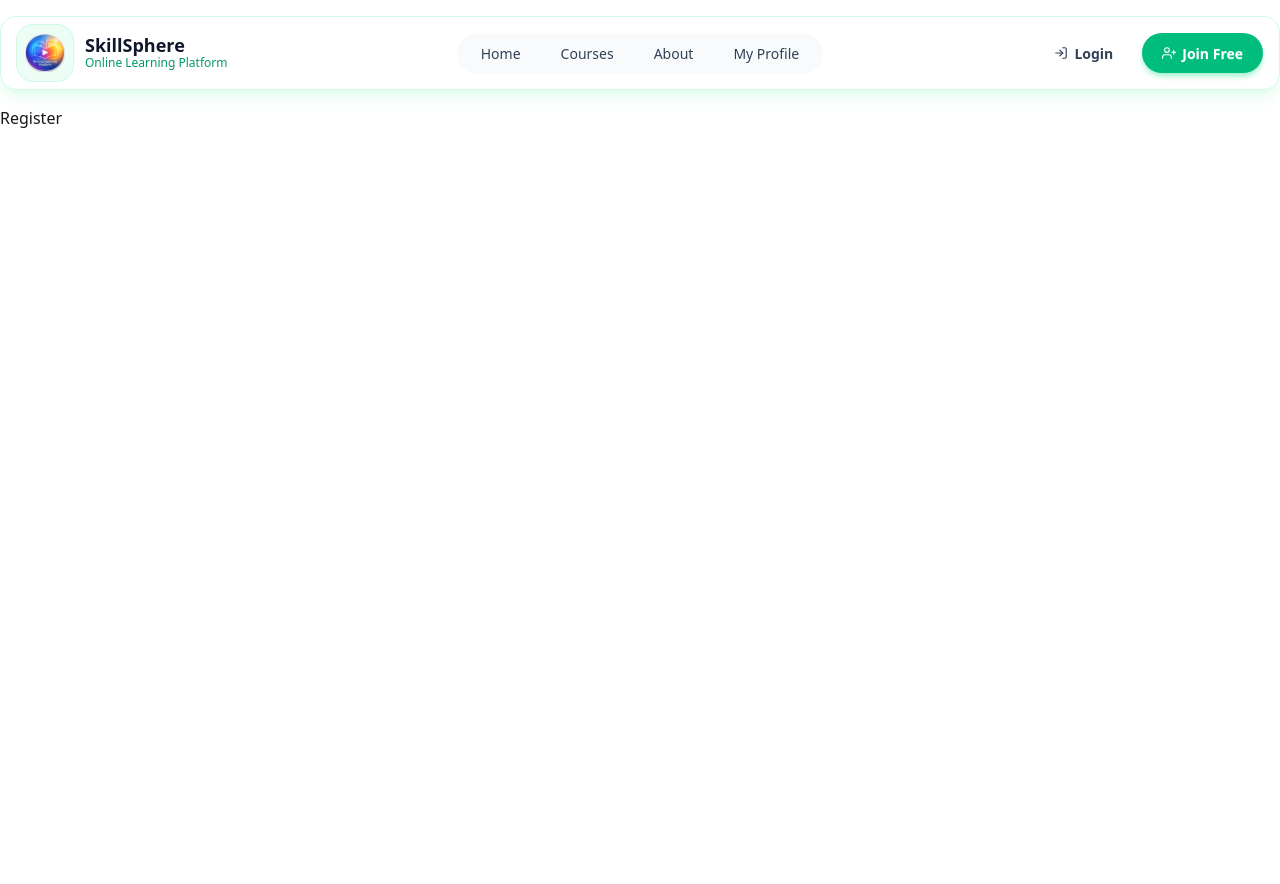
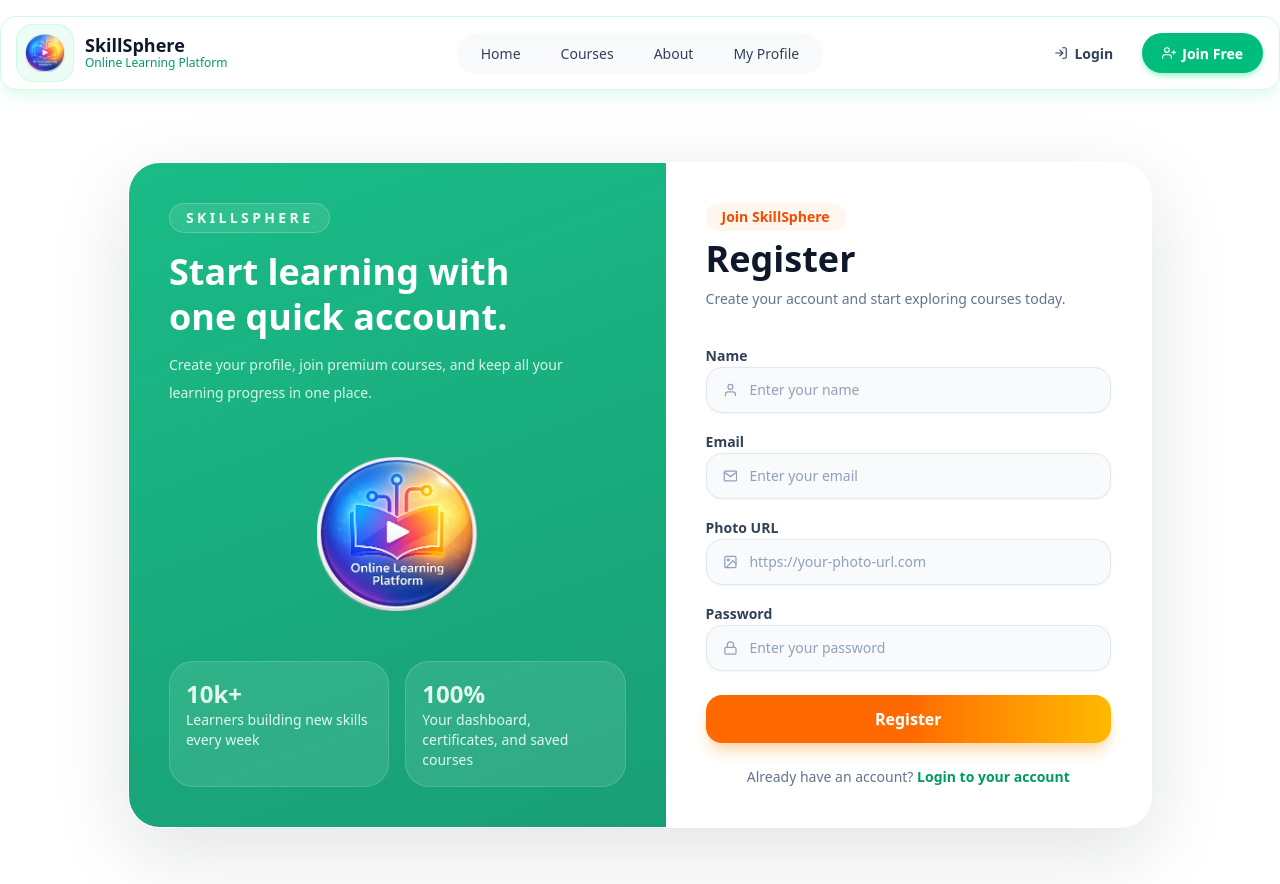
Before and after one commit to nafiz2024/Programming-Hero-Assignment-08, a Next.js app: page /register in a window 1280 px wide. Before the commit the page ends 800 px from the top, so only its background shows below. Built offline with nearby package versions, Linux system fonts and the light colour scheme.

Commit message:
Register Page Complete

```diff
--- a/src/app/(auth)/register/page.jsx
+++ b/src/app/(auth)/register/page.jsx
@@ -1,9 +1,127 @@
+import Image from "next/image";
+import Link from "next/link";
+import { FiImage, FiLock, FiMail, FiUser } from "react-icons/fi";
+import navLogo from "@/assets/NavLogo.png";
 
 const RegisterPage = () => {
     return (
-        <div>
-            Register
-        </div>
+        <section className="relative overflow-hidden px-4 py-14 sm:px-6 lg:px-8">
+            <div className="mx-auto flex min-h-[calc(100vh-220px)] max-w-5xl items-center justify-center">
+                <div className="grid w-full overflow-hidden rounded-[2rem] border border-white/70 bg-white/80 shadow-[0_24px_80px_rgba(15,23,42,0.12)] backdrop-blur xl:grid-cols-[1.05fr_0.95fr]">
+                    <div className="hidden bg-[linear-gradient(160deg,_rgba(16,185,129,0.96),_rgba(5,150,105,0.92))] p-10 text-white xl:flex xl:flex-col xl:justify-between">
+                        <div className="space-y-4">
+                            <span className="inline-flex w-fit rounded-full border border-white/20 bg-white/10 px-4 py-1 text-sm font-semibold uppercase tracking-[0.24em] text-emerald-50">
+                                SkillSphere
+                            </span>
+                            <div className="space-y-3">
+                                <h1 className="max-w-sm text-4xl font-black leading-tight">
+                                    Start learning with one quick account.
+                                </h1>
+                                <p className="max-w-md text-sm leading-7 text-emerald-50/90">
+                                    Create your profile, join premium courses, and keep all your learning progress in one place.
+                                </p>
+                            </div>
+                        </div>
+                        <div className="flex justify-center py-8">
+                            <Image
+                                src={navLogo}
+                                alt="SkillSphere logo"
+                                className="h-40 w-40 object-contain"
+                                priority
+                            />
+                        </div>
+                        <div className="grid gap-4 text-sm text-emerald-50/95 sm:grid-cols-2">
+                            <div className="rounded-3xl border border-white/15 bg-white/10 p-4">
+                                <p className="text-2xl font-bold">10k+</p>
+                                <p>Learners building new skills every week</p>
+                            </div>
+                            <div className="rounded-3xl border border-white/15 bg-white/10 p-4">
+                                <p className="text-2xl font-bold">100%</p>
+                                <p>Your dashboard, certificates, and saved courses</p>
+                            </div>
+                        </div>
+                    </div>
+
+                    <div className="p-6 sm:p-8 lg:p-10">
+                        <div className="mx-auto w-full max-w-md">
+                            <div className="mb-8 space-y-2 text-center xl:text-left">
+                                <span className="inline-flex rounded-full bg-orange-50 px-4 py-1 text-sm font-semibold text-orange-600">
+                                    Join SkillSphere
+                                </span>
+                                <h2 className="text-3xl font-black text-slate-900 sm:text-4xl">Register</h2>
+                                <p className="text-sm leading-6 text-slate-500">
+                                    Create your account and start exploring courses today.
+                                </p>
+                            </div>
+
+                            <form className="space-y-4">
+                                <label className="block space-y-2">
+                                    <span className="text-sm font-semibold text-slate-700">Name</span>
+                                    <span className="flex items-center gap-3 rounded-2xl border border-slate-200 bg-slate-50 px-4 py-3 shadow-sm shadow-slate-100 transition focus-within:border-emerald-400 focus-within:bg-white">
+                                        <FiUser className="text-slate-400" />
+                                        <input
+                                            type="text"
+                                            placeholder="Enter your name"
+                                            className="w-full bg-transparent text-sm text-slate-700 outline-none placeholder:text-slate-400"
+                                        />
+                                    </span>
+                                </label>
+
+                                <label className="block space-y-2">
+                                    <span className="text-sm font-semibold text-slate-700">Email</span>
+                                    <span className="flex items-center gap-3 rounded-2xl border border-slate-200 bg-slate-50 px-4 py-3 shadow-sm shadow-slate-100 transition focus-within:border-emerald-400 focus-within:bg-white">
+                                        <FiMail className="text-slate-400" />
+                                        <input
+                                            type="email"
+                                            placeholder="Enter your email"
+                                            className="w-full bg-transparent text-sm text-slate-700 outline-none placeholder:text-slate-400"
+                                        />
+                                    </span>
+                                </label>
+
+                                <label className="block space-y-2">
+                                    <span className="text-sm font-semibold text-slate-700">Photo URL</span>
+                                    <span className="flex items-center gap-3 rounded-2xl border border-slate-200 bg-slate-50 px-4 py-3 shadow-sm shadow-slate-100 transition focus-within:border-emerald-400 focus-within:bg-white">
+                                        <FiImage className="text-slate-400" />
+                                        <input
+                                            type="url"
+                                            placeholder="https://your-photo-url.com"
+                                            className="w-full bg-transparent text-sm text-slate-700 outline-none placeholder:text-slate-400"
+                                        />
+                                    </span>
+                                </label>
+
+                                <label className="block space-y-2">
+                                    <span className="text-sm font-semibold text-slate-700">Password</span>
+                                    <span className="flex items-center gap-3 rounded-2xl border border-slate-200 bg-slate-50 px-4 py-3 shadow-sm shadow-slate-100 transition focus-within:border-emerald-400 focus-within:bg-white">
+                                        <FiLock className="text-slate-400" />
+                                        <input
+                                            type="password"
+                                            placeholder="Enter your password"
+                                            className="w-full bg-transparent text-sm text-slate-700 outline-none placeholder:text-slate-400"
+                                        />
+                                    </span>
+                                </label>
+
+                                <button
+                                    type="submit"
+                                    className="btn mt-2 h-12 w-full rounded-2xl border-0 bg-gradient-to-r from-orange-500 via-orange-500 to-amber-400 text-base font-bold text-white shadow-lg shadow-orange-200 hover:from-orange-600 hover:to-amber-500"
+                                >
+                                    Register
+                                </button>
+                            </form>
+
+                            <p className="mt-6 text-center text-sm text-slate-500">
+                                Already have an account?{" "}
+                                <Link href="/login" className="font-semibold text-emerald-600 hover:text-emerald-700">
+                                    Login to your account
+                                </Link>
+                            </p>
+                        </div>
+                    </div>
+                </div>
+            </div>
+        </section>
     );
 };
 
```
